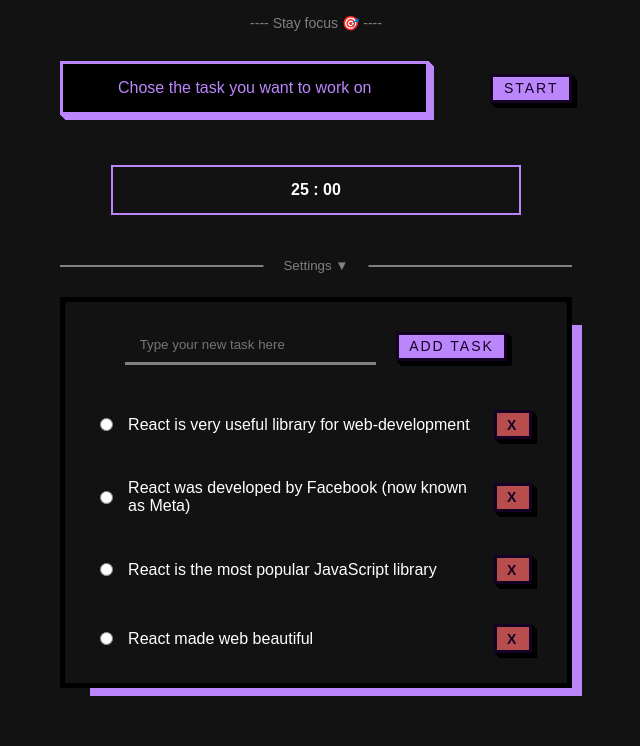
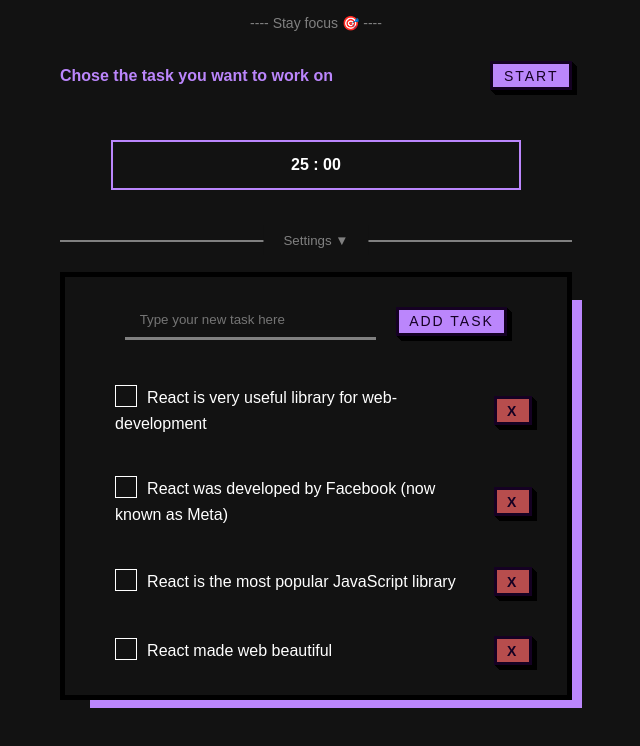
Before and after one commit to antonkhomenko/PomodoroTaskTracker, a React (Vite) app: page / in a window 1280 px wide. Shown: the top 746 px of the page, without its empty margins (324-964 px from the left). Built offline with nearby package versions, Linux system fonts and the light colour scheme.

Commit message:
style for checkbox

```diff
--- a/src/components/TaskItem/TaskItem.jsx
+++ b/src/components/TaskItem/TaskItem.jsx
@@ -9,10 +9,17 @@ function TaskItem({task, handleDelete, handleChecked}) {
 
     return (
         <div className={classes.TaskItem}>
-            <input type="radio" name='chosen' checked={isSelected} onClick={handleChecked}/>
-            <span className={classes.text}>
-                {text}
-            </span>
+            <label htmlFor={id} className={classes.fakeInput}>
+                <input
+                    type="radio" name='chosen'
+                    checked={isSelected} onClick={handleChecked}
+                    className={classes.chosenItemInput}
+                    id={id}
+                />
+                <span className={classes.text}>
+                    {text}
+                </span>
+            </label>
             <Button style={{backgroundColor: '#b74d4d', fontWeight: 'bold'}} onClick={handleDelete}>X</Button>
         </div>
     );
--- a/src/components/TaskItem/TaskItem.module.css
+++ b/src/components/TaskItem/TaskItem.module.css
@@ -10,7 +10,47 @@
 .text {
     color: white;
     display: inline-block;
-    width: -webkit-fill-available;
+    /*width: -webkit-fill-available;*/
     padding: 0 15px;
     font-weight: lighter;
+    position: relative;
+    line-height: 25.5px;
 }
+
+.text:before,
+.text:after {
+    content: '';
+}
+
+label span:before {
+    border: 1px solid white;
+    width: 20px;
+    height: 20px;
+    margin-right: 10px;
+    display: inline-block;
+    vertical-align: top;
+}
+
+label span:after {
+    background: #bb86fc;
+    width: 14px;
+    height: 14px;
+    position: absolute;
+    top: 4px;
+    left: 19px;
+    transition: 300ms;
+    opacity: 0;
+}
+
+label input:checked+span:after {
+    opacity: 1;
+}
+
+.chosenItemInput {
+    display: none;
+}
+
+.fakeInput {
+    display: inline-block;
+    cursor: pointer;
+}
--- a/src/components/Timer/Timer.jsx
+++ b/src/components/Timer/Timer.jsx
@@ -48,7 +48,7 @@ function Timer({chosenTask}) {
                     <span className={classes.chosenTaskWrapper__title}>Working on: </span>
                     <span className={classes.chosenTaskWrapper__text}>{chosenTask}</span>
                  </div>
-                : <div className={classes.chosenTaskWrapper}>Chose the task you want to work on</div>
+                : <div className={classes.chosenTaskWrapper} style={{fontWeight: 'bold'}}>Chose the task you want to work on</div>
                 }
                 <div className={classes.control}>
                     {startBtnName !== 'Start' &&
--- a/src/components/Timer/Timer.module.css
+++ b/src/components/Timer/Timer.module.css
@@ -22,10 +22,6 @@
 }
 
 .chosenTaskWrapper {
-    padding: 15px 55px;
-    background: black;
-    border: 3px solid;
-    box-shadow: 1px 1px 0 0 #bb86fc, 2px 2px 0 0 #bb86fc, 3px 3px 0 0 #bb86fc, 4px 4px 0 0 #bb86fc, 5px 5px 0 0 #bb86fc;
     display: flex;
     justify-content: center;
     align-items: center;
```
